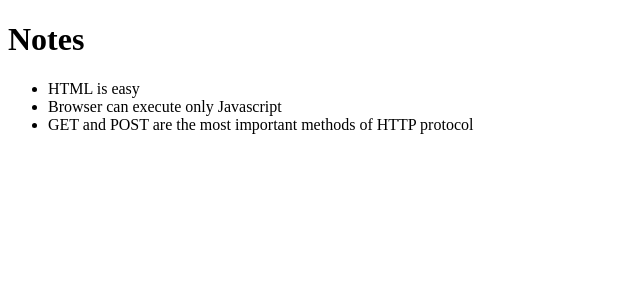
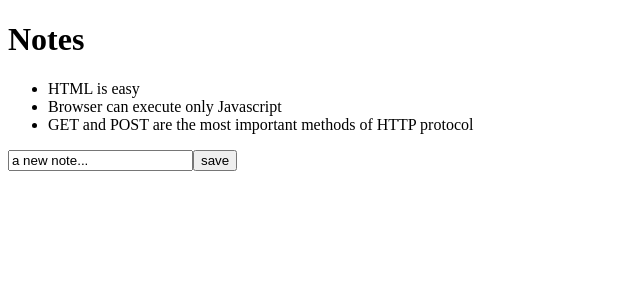
Before and after one commit to kooooichi24/fullstackopen2020, a React (Create React App) app in the folder part2/lecture_code/: page / in a window 1280 px wide. Shown: the top 300 px of the page, without its empty margins (0-640 px from the left). Built offline with nearby package versions, Linux system fonts and the light colour scheme.

Commit message:
implement Controlled Components of form in part2.b.

```diff
--- a/part2/lecture_code/src/App.js
+++ b/part2/lecture_code/src/App.js
@@ -1,7 +1,29 @@
-import React from 'react'
+import React, { useState } from 'react'
 import Note from './components/Note'
 
-const App = ({ notes }) => {
+const App = (props) => {
+  const [notes, setNotes] = useState(props.notes)
+  const [newNote, setNewNote] = useState(
+    'a new note...'
+  )
+
+  const addNote = (event) => {
+    event.preventDefault()
+    const noteObject = {
+      id: notes.length + 1,
+      content: newNote,
+      date: new Date().toISOString,
+      important: Math.random() < 0.5
+    }
+    setNotes(notes.concat(noteObject))
+    setNewNote('')
+  }
+
+  const handleNoteChange = (event) => {
+    console.log(event.target.value)
+    setNewNote(event.target.value)
+  }
+
   return (
     <div>
       <h1>Notes</h1>
@@ -10,6 +32,13 @@ const App = ({ notes }) => {
           <Note key={note.id} note={note} />
         )}
       </ul>
+      <form onSubmit={addNote}>
+          <input
+            value={newNote}
+            onChange={handleNoteChange}
+          />
+          <button type="submit">save</button>
+      </form>
     </div>
   )
 }
```
